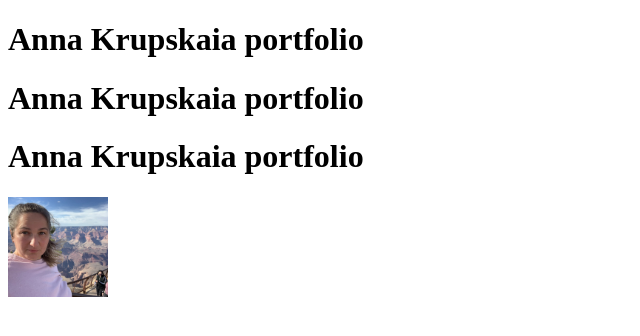
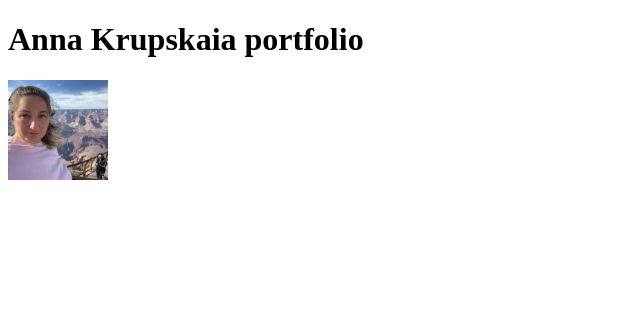
Before and after one commit to anna-krupskaia/anna-krupskaia.github.io, a plain HTML site: page index.html in a window 1280 px wide. Shown: the whole page, without its empty margins (0-640 px from the left). Drawn offline with Linux system fonts and the light colour scheme.

Commit message:
Remove extra lines

```diff
--- a/index.html
+++ b/index.html
@@ -8,8 +8,6 @@
 </head>
 <body>
     <h1>Anna Krupskaia portfolio </h1>
-    <h1>Anna Krupskaia portfolio </h1>
-    <h1>Anna Krupskaia portfolio </h1>
     <img src="grand_canyon.jpg" alt="Anna's picture" width="100">
 </body>
 </html>
```
